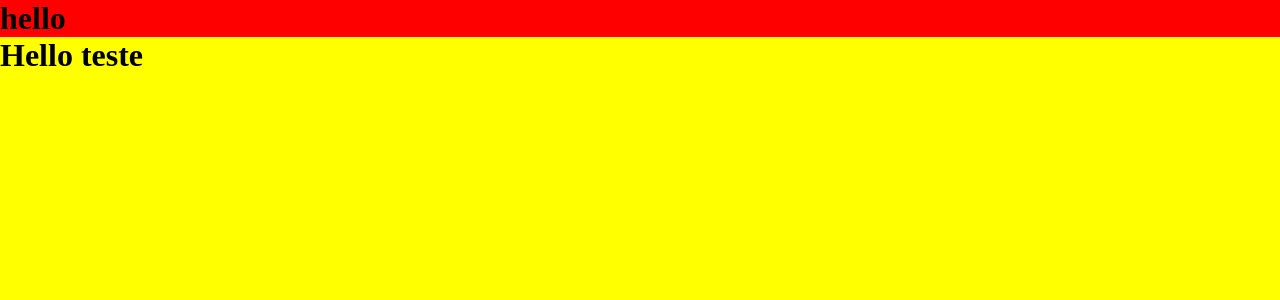
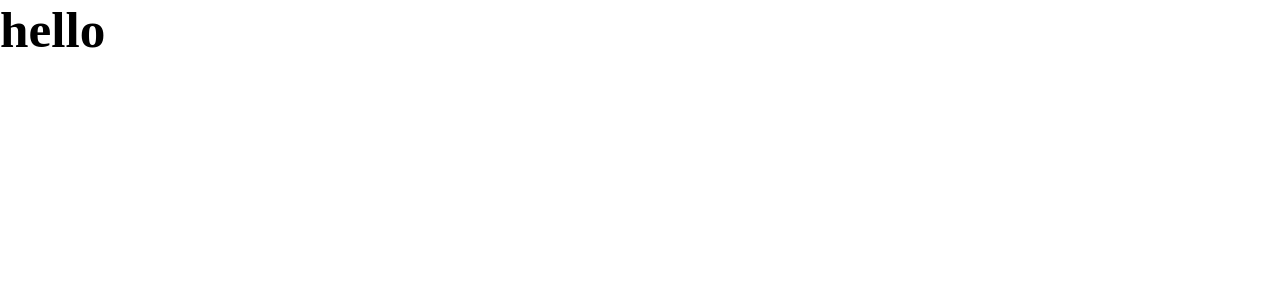
Before and after one commit to p4kz/udemy-react, a React (Create React App) app in the folder react-landing-page/: page / in a window 1280 px wide. Shown: the top 300 px of the page. Built offline with nearby package versions, Linux system fonts and the light colour scheme.

Commit message:
configure dark and light mode in storybook - react landing page

```diff
--- a/react-landing-page/src/components/Heading/index.jsx
+++ b/react-landing-page/src/components/Heading/index.jsx
@@ -1,5 +1,5 @@
 import  * as Styled from './styles'
 
-export const Heading = ({children}) => {
-  return <Styled.Title>{children}</Styled.Title>
+export const Heading = ({ children, light=false }) => {
+  return <Styled.Title light={light}>{ children }</Styled.Title>
 }
--- /dev/null
+++ b/react-landing-page/src/components/Heading/styles.js
@@ -0,0 +1,7 @@
+import styled, { css } from "styled-components";
+
+export const Title = styled.h1`
+  ${({ theme, light }) => css`
+    color: ${light ? theme.colors.white : theme.colors.primaryColor};
+  `}
+`
--- a/react-landing-page/src/components/Heading/styles.jsx
+++ /dev/null
@@ -1,7 +0,0 @@
-import styled, { css } from "styled-components";
-
-export const Title = styled.h1`
-  ${({theme}) => css`
-    color: theme.color.mainBg;
-  `}
-`
--- a/react-landing-page/src/index.jsx
+++ b/react-landing-page/src/index.jsx
@@ -1,8 +1,8 @@
 import React from 'react';
 import ReactDOM from 'react-dom/client';
-import styled, { ThemeProvider } from 'styled-components';
+import { ThemeProvider } from 'styled-components';
 
-import { GlobalStyle } from './styles/global-styles';
+import { GlobalStyles } from './styles/global-styles';
 import { theme } from './styles/theme';
 import Home from './templates/Home';
 
@@ -10,7 +10,7 @@ const root = ReactDOM.createRoot(document.getElementById('root'));
 root.render(
   <React.StrictMode>
     <ThemeProvider theme={ theme }>
-      <GlobalStyle/>
+      <GlobalStyles/>
       <Home />
     </ThemeProvider>
   </React.StrictMode>
--- a/react-landing-page/src/styles/global-styles.js
+++ b/react-landing-page/src/styles/global-styles.js
@@ -1,14 +1,13 @@
-import { createGlobalStyle, css } from "styled-components";
+import { createGlobalStyle } from "styled-components";
 
-export const GlobalStyle = createGlobalStyle`
+export const GlobalStyles = createGlobalStyle`
   * {
     margin: 0;
     padding:0;
+    box-sizing: border-box;
   }
 
   body {
-    ${({ theme }) => css`
-      background: ${theme.colors.mainBg}
-    `}
+    font-size: 1.6rem;
   }
 `;
--- a/react-landing-page/src/styles/theme.js
+++ b/react-landing-page/src/styles/theme.js
@@ -1,9 +1,8 @@
 
 export const theme = {
   colors: {
-    mainBg: 'yellow',
-    secundaryBg: 'red'
+    primaryColor: '#0A1128',
+    secundaryColor: '#DC143C',
+    white: '#ffffff'
   },
-  fonts: {},
-  spacings: {},
 }
--- a/react-landing-page/src/templates/Home/index.jsx
+++ b/react-landing-page/src/templates/Home/index.jsx
@@ -7,7 +7,7 @@ function Home() {
       <Styled.Wrapper>
         <h1>hello</h1>
       </Styled.Wrapper>
-      <Heading>Hello teste</Heading>
+      <Heading />
     </div>
   );
 }
```
Also changed, not shown: react-landing-page/src/components/Heading/stories.jsx (+21 -2 lines), 1 other file (tests, documents, lock files or other folders).
